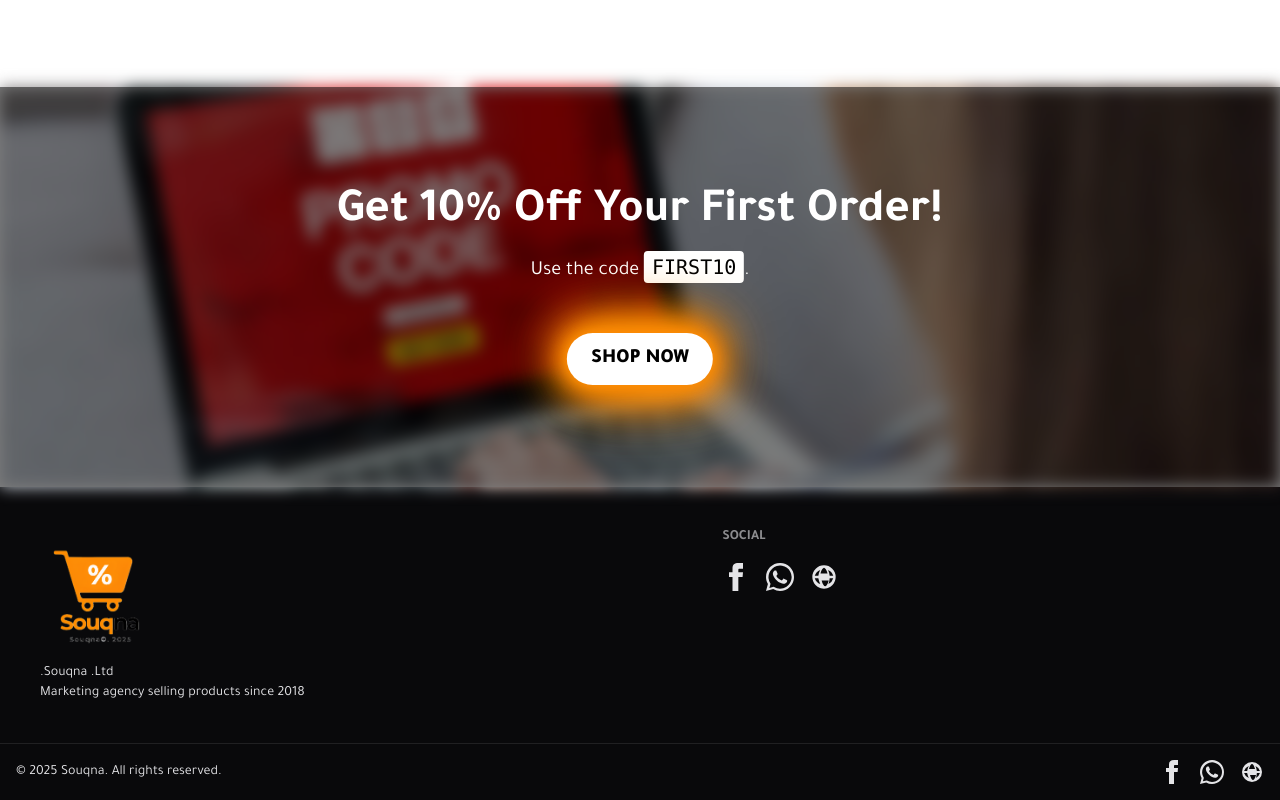
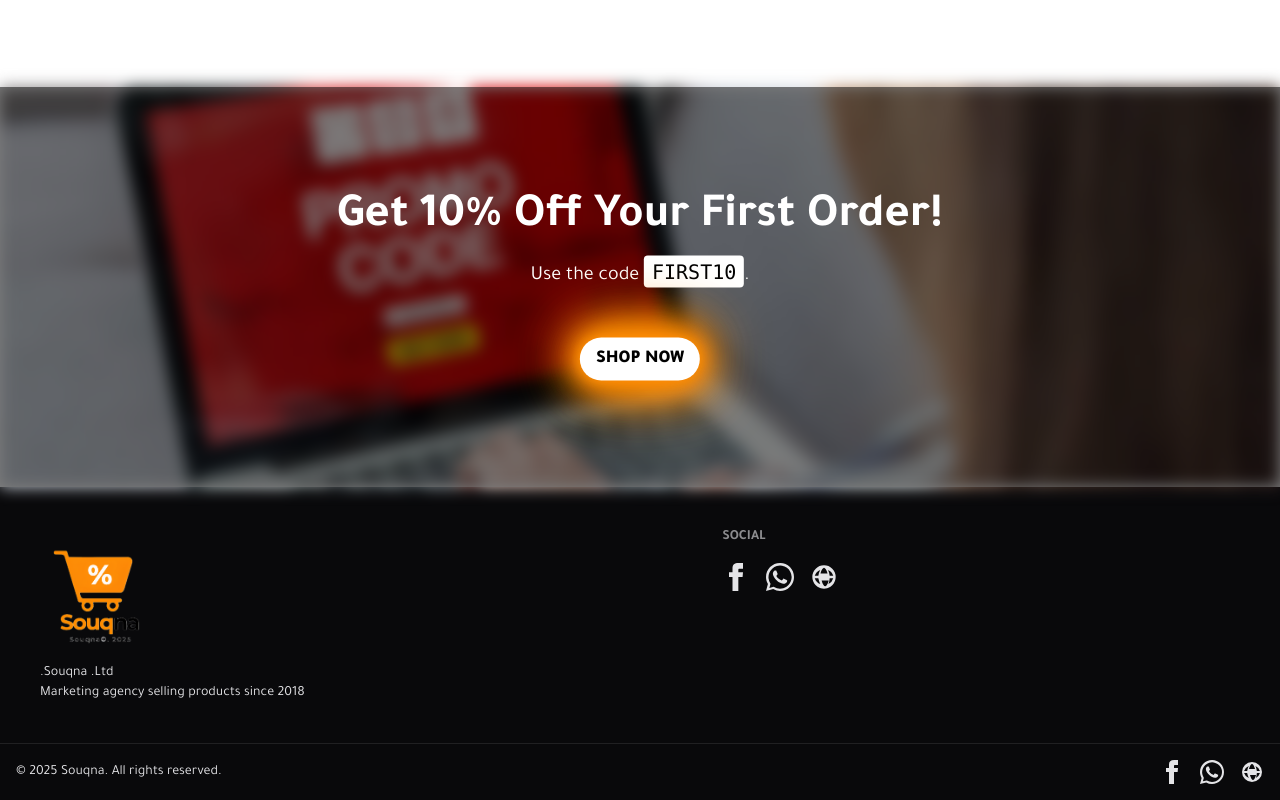
Before and after one commit to mohamed2233996/souqna, a Next.js app: page / in a window 1280 px wide. Shown: the part 937-1737 px from the top of the page. Built offline with nearby package versions, Linux system fonts and the light colour scheme; no server answers; the database is empty; a web font is replaced by a local one.

Commit message:
fix: Adjust button styles in First Order component for consistency

```diff
--- a/src/components/FirstOrder.jsx
+++ b/src/components/FirstOrder.jsx
@@ -19,7 +19,7 @@ const FirstOrder = () => {
                 <div className="absolute top-1/2 left-1/2 transform -translate-x-1/2 -translate-y-1/2 text-center text-white z-30">
                     <h2 className="text-4xl md:text-5xl font-bold mb-4">{t("firstOrder")}</h2>
                     <p className="text-lg md:text-xl mb-12">{t("Use_code")} <span className="font-mono bg-white text-black px-2 py-1 rounded">FIRST10</span>{t("at_checkout")}.</p>
-                    <a href="#shop" className="inline-block bg-white text-black text-xl font-black shadow-[0px_0px_10px_0px_#fc8c06,0px_0px_20px_0px_#fc8c06,0px_0px_30px_0px_#fc8c06,0px_0px_40px_0px_#fc8c06,0px_0px_50px_0px_#fc8c06,0px_0px_60px_0px_#fc8c06,0px_0px_70px_0px_#fc8c06] px-6 py-3 rounded-4xl hover:scale-105 transition">
+                    <a href="#shop" className="inline-block bg-white text-black text-lg leading-normal font-black shadow-[0px_0px_10px_0px_#fc8c06,0px_0px_20px_0px_#fc8c06,0px_0px_30px_0px_#fc8c06,0px_0px_40px_0px_#fc8c06,0px_0px_50px_0px_#fc8c06,0px_0px_60px_0px_#fc8c06,0px_0px_70px_0px_#fc8c06] px-4 py-2 rounded-4xl hover:scale-105 transition">
                         {t("Shop_Now")}
                     </a>
                 </div>
```
